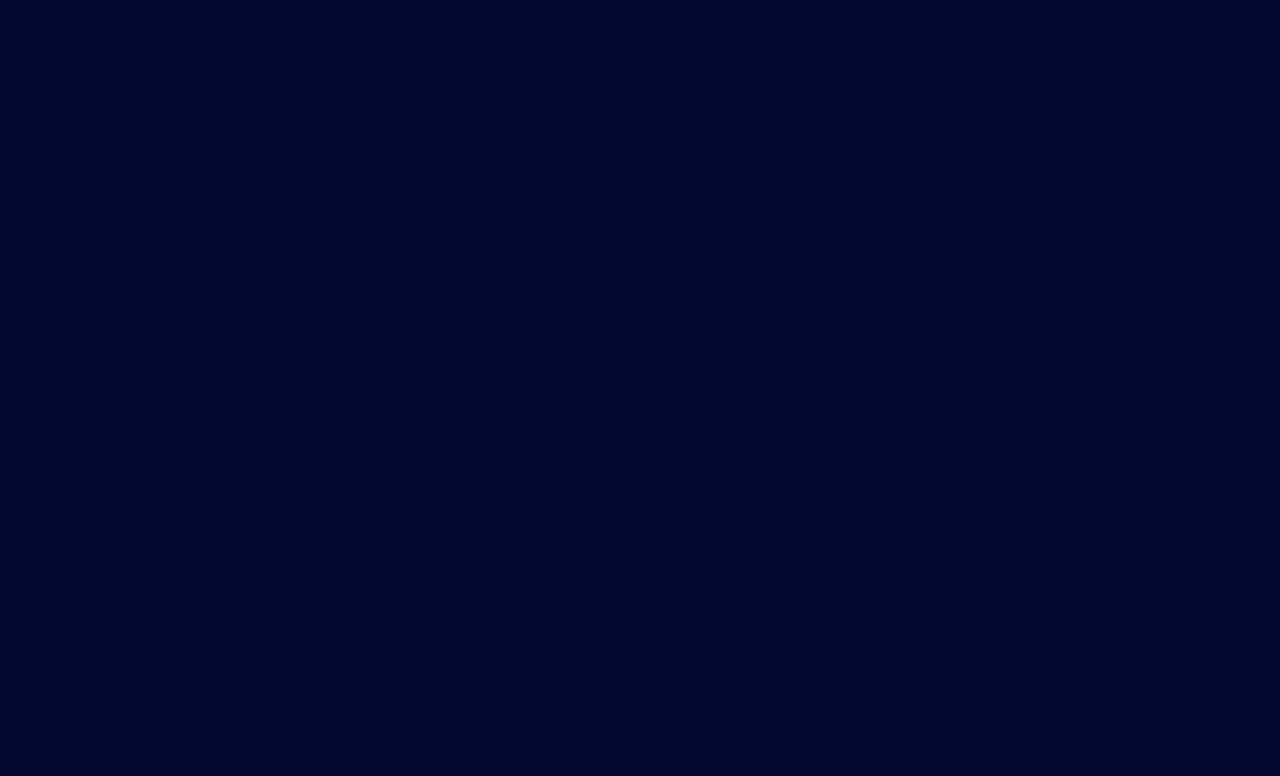
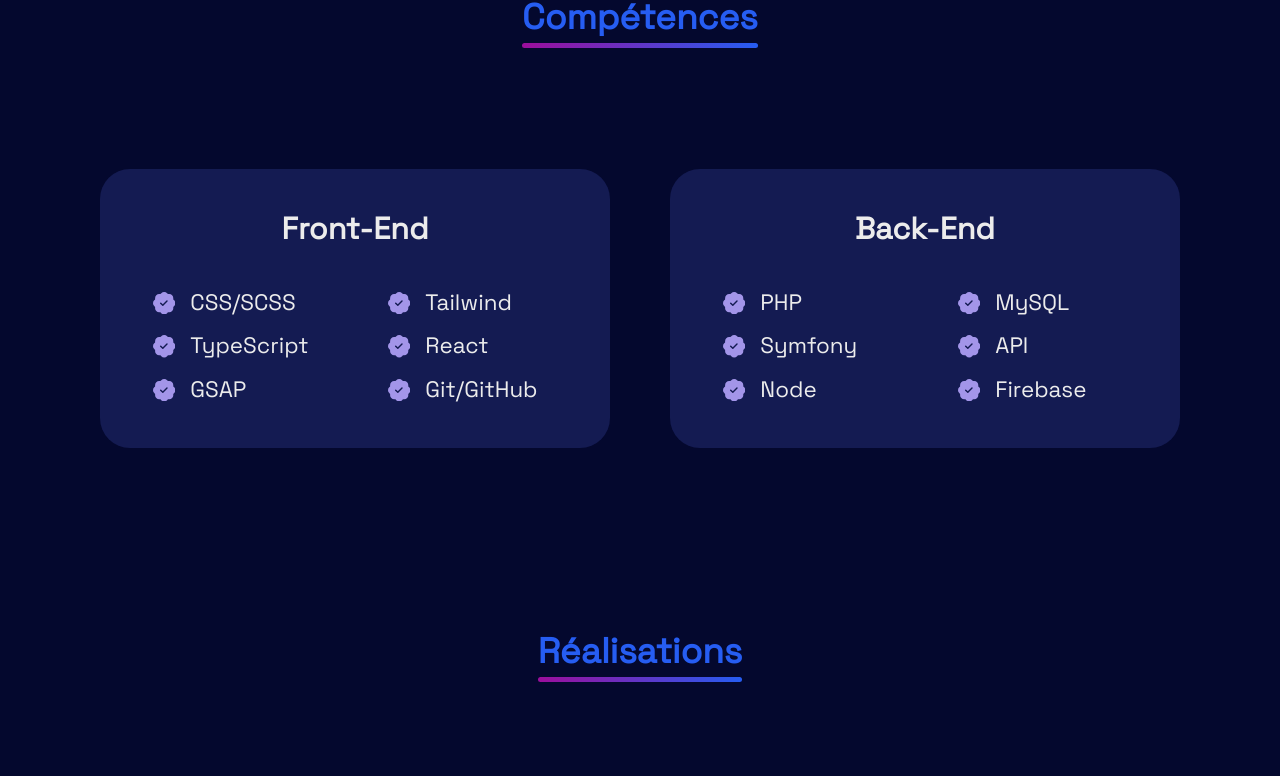
Before and after one commit to mena0018/Portfolio, a React (Create React App) app: page / in a window 1280 px wide. Shown: the part 1489-2265 px from the top of the page. Built offline with nearby package versions, Linux system fonts and the light colour scheme.

Commit message:
Loader désactivé

```diff
--- a/src/App.js
+++ b/src/App.js
@@ -14,7 +14,7 @@
 
 function App() {
 
-  const [loader, setLoader] = useState(true)
+  const [loader, setLoader] = useState(false)
 
 
   useEffect(() => {
--- a/src/components/Contact/Contact.js
+++ b/src/components/Contact/Contact.js
@@ -2,19 +2,19 @@
 import {useContext, useEffect} from 'react'
 import { Context } from '../../context/langContext'
 import {dataContact} from "../../constants/contact"
-import useSlideY from "../../hook/useSlideY";
+import useSlideX from "../../hook/useSlideX";
 import useAddRef from "../../hook/useAddRef";
 
 export default function Contact() {
 
-   const slideY = useSlideY();
+   const slideX = useSlideX();
    const {ref, addToRef} = useAddRef();
    const {lang} = useContext(Context);
 
    useEffect(() => {
-    slideY(ref.current[0], -200, 0.1, 0.5);
-    slideY(ref.current[1], -200, 0.4, 0.5);
-   }, [slideY, ref])
+    slideX(ref.current[0], -200, 0.1, 0.5);
+    slideX(ref.current[1], -200, 0.4, 0.5);
+   }, [slideX, ref])
 
   return (
     <div className="container" id="contact">
--- a/src/constants/skills.js
+++ b/src/constants/skills.js
@@ -5,7 +5,7 @@
       stacks: [
        ["CSS/SCSS","Avancé"],
        [ "Tailwind", "Intermédiaire"],
-       ["JavaScript","Avancé"],
+       ["TypeScript","Avancé"],
        ["React", "Intermédiaire"],
        ["GSAP","Intermédiaire"],
        ["Git/GitHub","Intermédiaire"],
@@ -29,7 +29,7 @@
       stacks: [
        ["CSS/SCSS","Advanced"],
        [ "Tailwind", "Intermediate"],
-       ["JavaScript","Advanced"],
+       ["TypeScript","Advanced"],
        ["React", "Intermediate"],
        ["GSAP","Intermediate"],
        ["Git/GitHub","Intermediate"],
```
